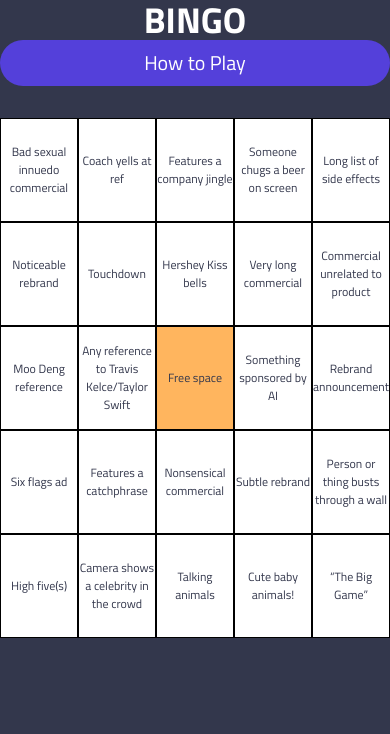
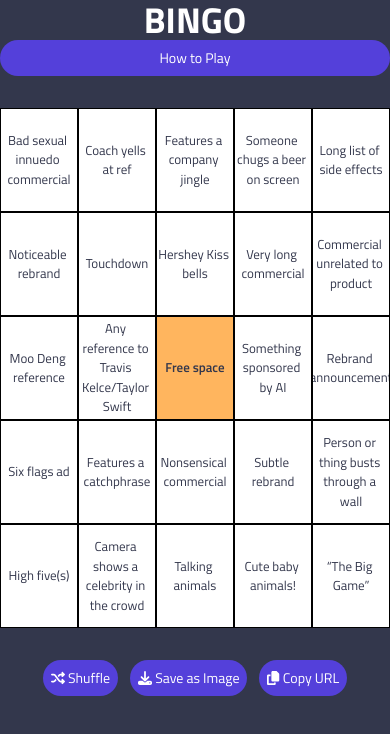
Before and after one commit to jon-michael-c/superbowl-bingo, a React (Vite) app: page / in a window 390 px wide. Shown: the top 734 px of the page. Built offline with nearby package versions, Linux system fonts and the light colour scheme.

Commit message:
mobile buttons

```diff
--- a/src/components/Bingo.jsx
+++ b/src/components/Bingo.jsx
@@ -1,6 +1,7 @@
 import Lottie from "lottie-react";
 import React, { useState } from "react";
 import Confettie from "./Confettie";
+import Button from "./Button";
 
 function Bingo(props) {
   const { bingo } = props;
@@ -18,9 +19,10 @@ function Bingo(props) {
           </h1>
           <p>Congrats!</p>
           <p>From Team Leibowitz</p>
+          <Button onClick={() => window.location.reload()}>Play Again</Button>
         </div>
       </div>
-      <div className="absolute top-0 left-0 w-full h-full">
+      <div className="absolute top-0 left-0 w-full h-full z-[-1]">
         {bingo && <Confettie />}
       </div>
     </div>
--- a/src/components/BingoCard.jsx
+++ b/src/components/BingoCard.jsx
@@ -137,23 +137,30 @@ function BingoCard() {
                 onClick={handleMark(index)}
                 marked={marked[index]}
                 key={index}
+                freespace={index === 12}
               >
                 {item}
               </BingoItem>
             ))}
           </div>
         </div>
-        <div className="absolute right-0 bottom-0 -mx-64">
-          <div className="w-[200px] grid gap-3">
+        <div className="lg:absolute lg:right-0 lg:bottom-0 lg:-mx-64">
+          <div className="w-full lg:w-[200px] justify-center flex gap-3 lg:flex-col">
+            <div className="w-fit sm:w-full">
               <Button onClick={handleShuffle}>
                 <FontAwesomeIcon icon={faShuffle} /> Shuffle
               </Button>
+            </div>
+            <div className="w-fit sm:w-full">
               <Button onClick={handleSaveAsImage}>
                 <FontAwesomeIcon icon={faDownload} /> Save as Image
               </Button>
+            </div>
+            <div className="w-fit sm:w-full">
               <Button onClick={handleCopyURL}>
                 <FontAwesomeIcon icon={faCopy} /> Copy URL
               </Button>
+            </div>
           </div>
         </div>
       </div>
--- a/src/components/BingoItem.jsx
+++ b/src/components/BingoItem.jsx
@@ -1,13 +1,15 @@
 import React from "react";
 
 function BingoItem(props) {
-  const { children, marked, onClick } = props;
+  const { children, marked, onClick, freespace } = props;
+
   return (
     <button
       onClick={onClick}
-      className={`relative cursor-pointer text-[12px] sm:text-[14px] text-midnight text-center flex items-center justify-center aspect-[3/4] sm:aspect-square transition-all border-solid border-[0.5px] border-black ${
+      disabled={freespace}
+      className={`relative overflow-hidden whitespace-break-spaces cursor-pointer text-[13px] sm:text-[14px] text-midnight text-center flex items-center justify-center aspect-[3/4] sm:aspect-square transition-all border-solid border-[0.5px] border-black disabled:pointer-events-none ${
         marked ? "bg-yellow" : ""
-      }`}
+      } ${freespace ? "font-semibold" : ""}`}
     >
       {children}
     </button>
--- a/src/components/Button.jsx
+++ b/src/components/Button.jsx
@@ -5,7 +5,7 @@ function Button(props) {
   return (
     <button
       onClick={onClick}
-      className="bg-purple text-white text-[20px] w-full p-2 rounded-[54px] justify-center hover:bg-purple-dark transition-all"
+      className="bg-purple text-white text-sm sm:text-[20px] w-full p-2 rounded-[54px] justify-center hover:bg-purple-dark transition-all"
     >
       {children}
     </button>
```
Also changed, not shown: src/assets/logo.svg (added). Lines whose indentation alone changed are shown as unchanged.
